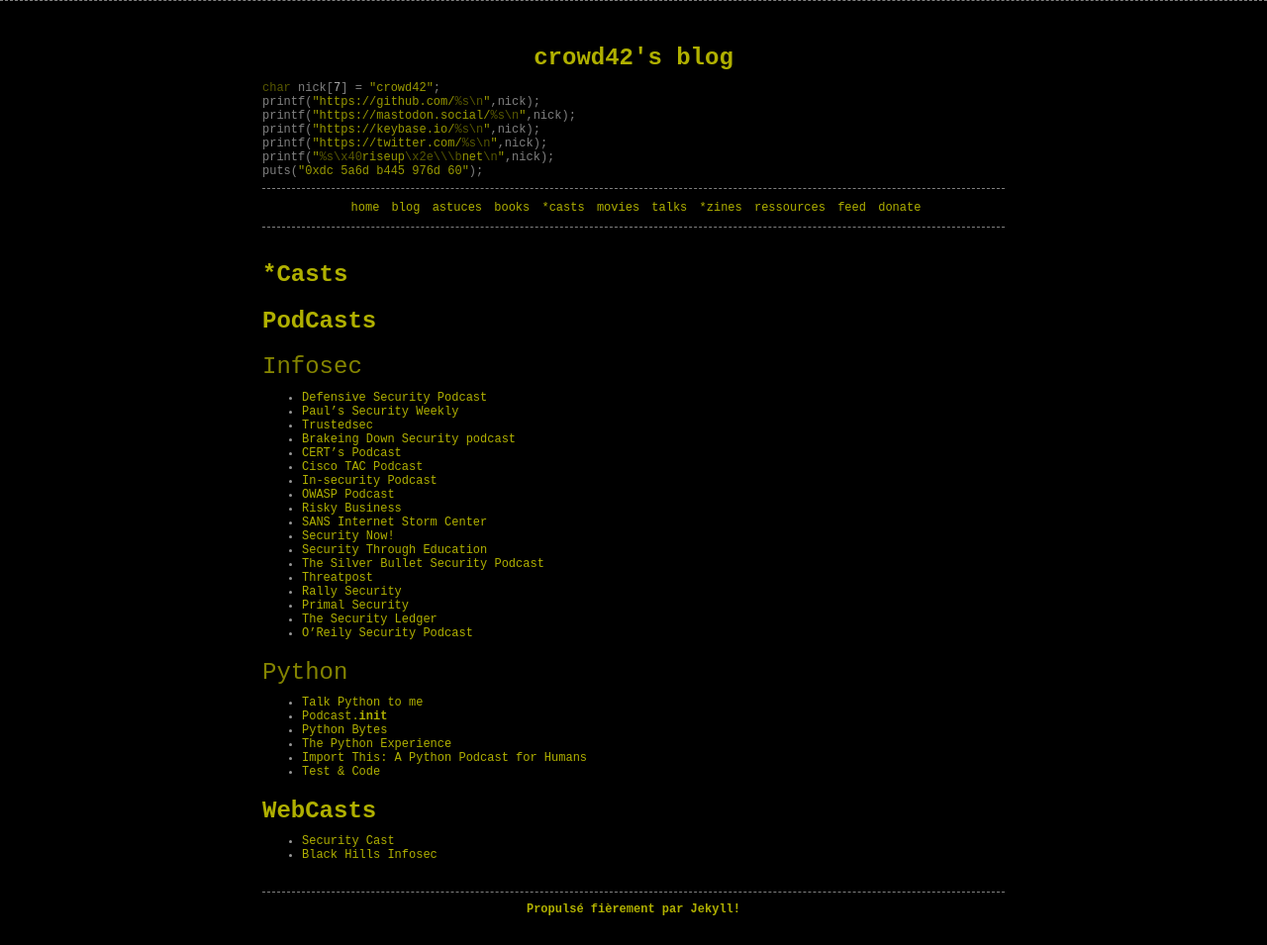
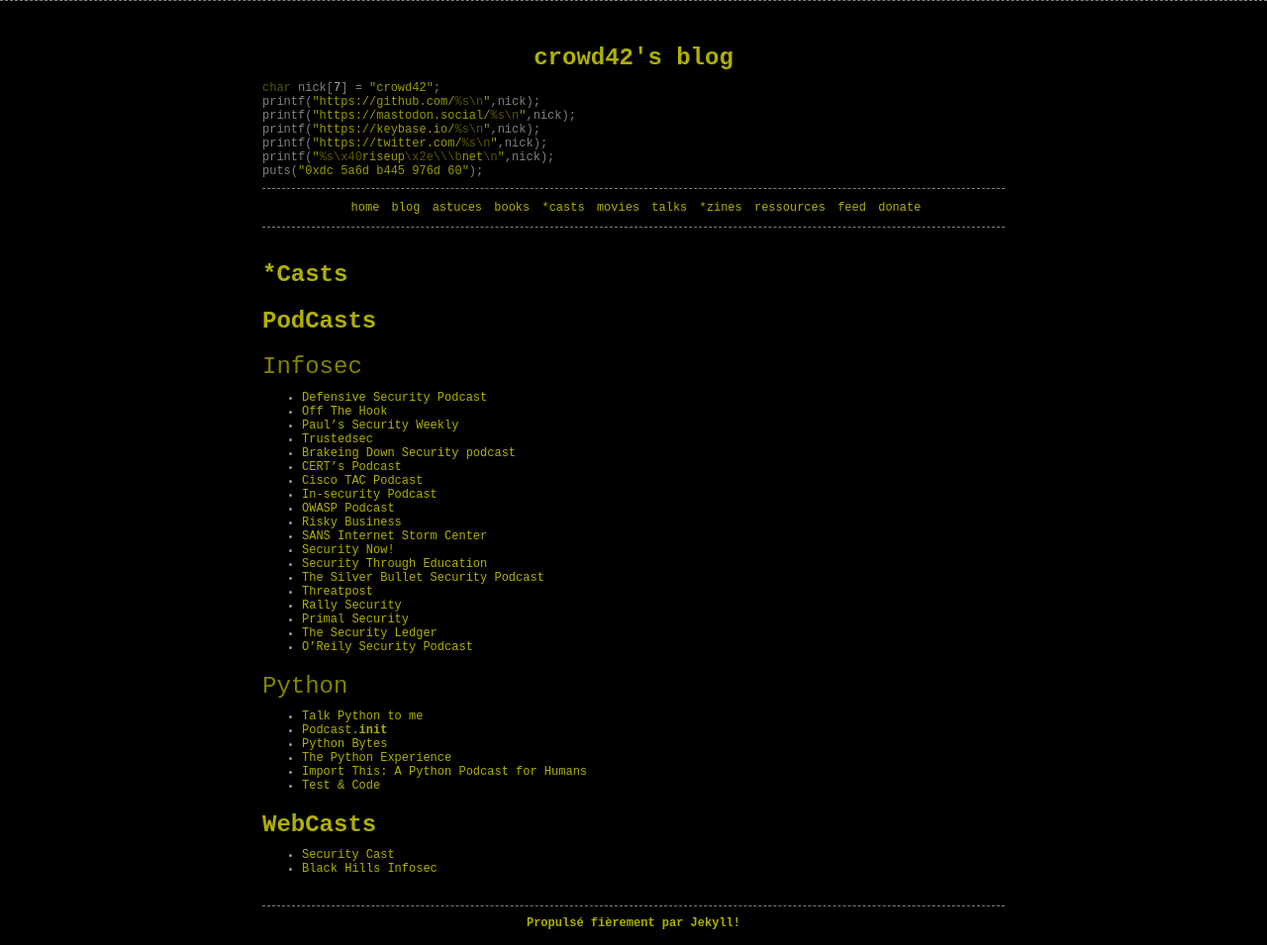
Before and after one commit to crowd42/crowd42.xyz, a Jekyll site: the page built from casts.md, in a window 1280 px wide. Shown: the whole page at 99% size. Built offline with Jekyll 4.4.1, drawn with Linux system fonts in a browser that asks for light colours.

Commit message:
update podcasts list

```diff
--- a/casts.md
+++ b/casts.md
@@ -7,6 +7,7 @@
 # PodCasts
 ### Infosec
 * [Defensive Security Podcast](https://www.defensivesecurity.org)
+* [Off The Hook](https://2600.com/node/17585)
 * [Paul's Security Weekly](http://securityweekly.com/)
 * [Trustedsec](https://www.trustedsec.com/category/trustedsec-security-podcast/)
 * [Brakeing Down Security podcast](http://www.brakeingsecurity.com)
```
